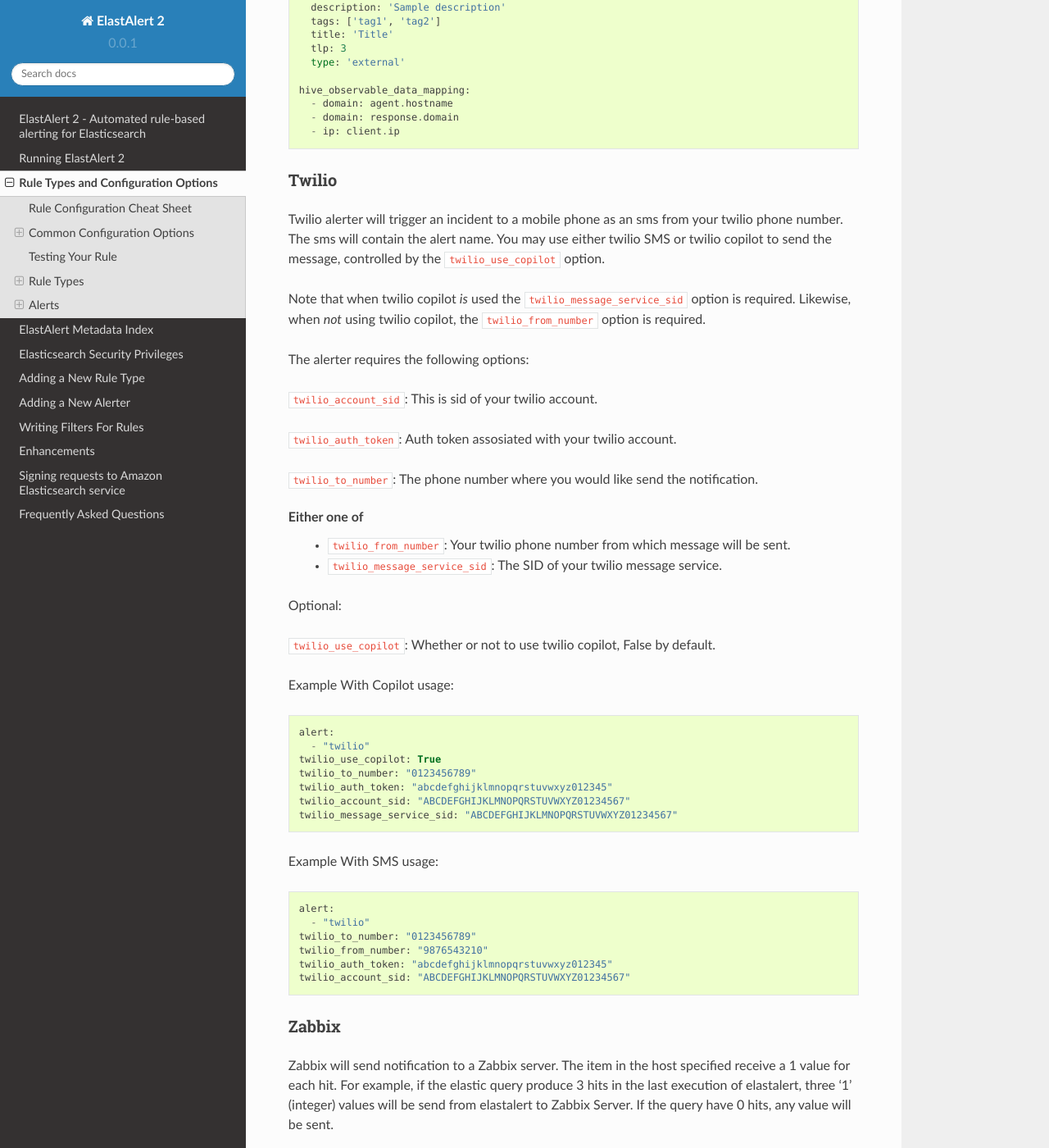
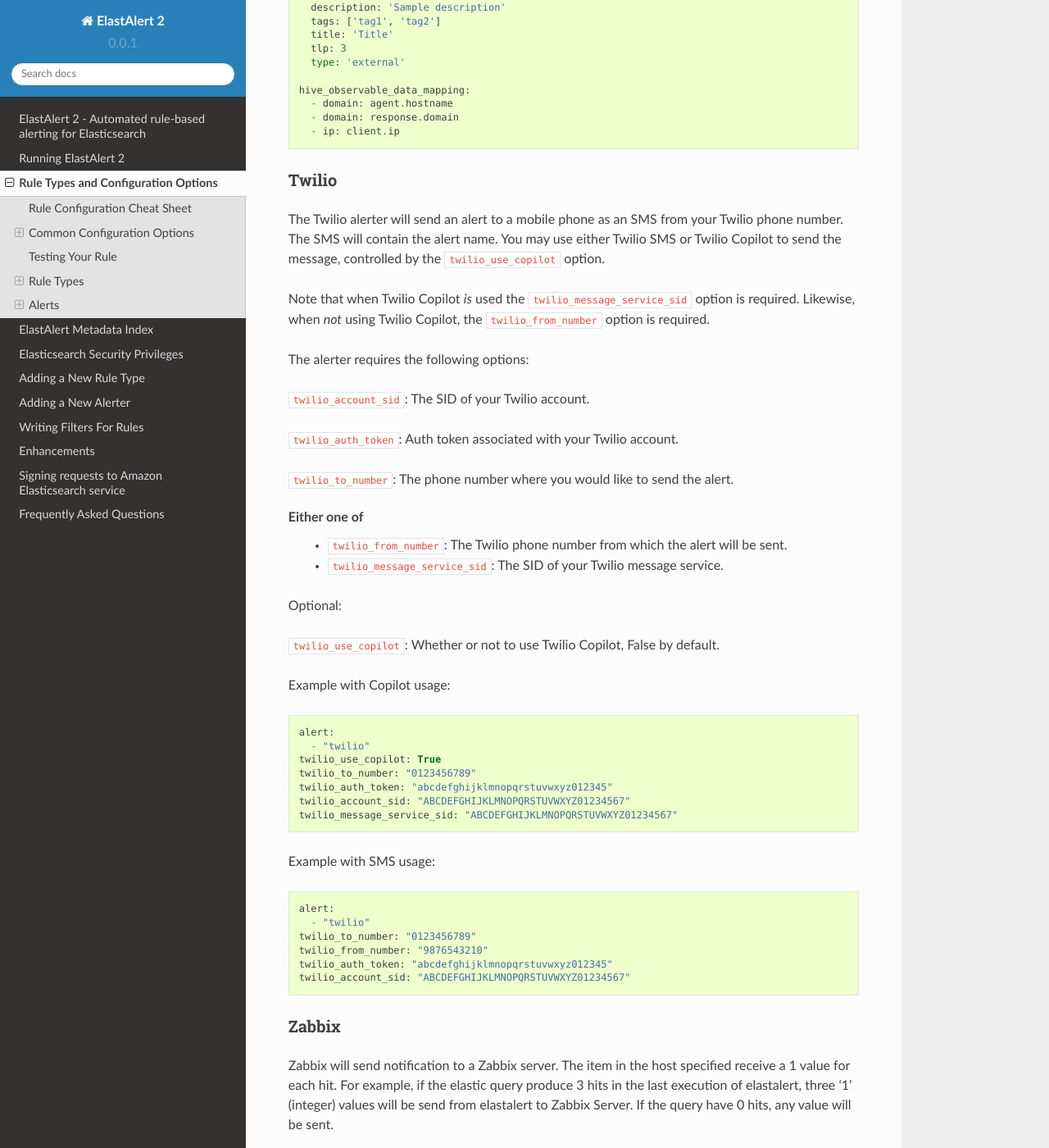
Before and after one commit to Yelp/elastalert, a Sphinx documentation site: the page built from docs/source/ruletypes.rst, in a window 1280 px wide and 1400 px high, scrolled down 71096 px. Shown: the whole window at 82% size. Built offline with Sphinx 7.4.7 and the Read the Docs theme 2.0.0, drawn with Linux system fonts in a browser that asks for light colours; pages that are not in the unit, such as notebooks, are missing from menus.

Commit message:
Tidy Twilio documentation

```diff
--- a/docs/source/ruletypes.rst
+++ b/docs/source/ruletypes.rst
@@ -2859,28 +2859,32 @@
 Twilio
 ~~~~~~
 
-Twilio alerter will trigger an incident to a mobile phone as an sms from your twilio phone number. The sms will contain the alert name. You may use either twilio SMS or twilio copilot
-to send the message, controlled by the ``twilio_use_copilot`` option.
-
-Note that when twilio copilot *is* used the ``twilio_message_service_sid`` option is required. Likewise, when *not* using twilio copilot, the ``twilio_from_number`` option is required.
+The Twilio alerter will send an alert to a mobile phone as an SMS from your Twilio
+phone number. The SMS will contain the alert name. You may use either Twilio SMS
+or Twilio Copilot to send the message, controlled by the ``twilio_use_copilot``
+option.
+
+Note that when Twilio Copilot *is* used the ``twilio_message_service_sid``
+option is required. Likewise, when *not* using Twilio Copilot, the
+``twilio_from_number`` option is required.
 
 The alerter requires the following options:
 
-``twilio_account_sid``: This is sid of your twilio account.
-
-``twilio_auth_token``: Auth token assosiated with your twilio account.
-
-``twilio_to_number``: The phone number where you would like send the notification.
+``twilio_account_sid``: The SID of your Twilio account.
+
+``twilio_auth_token``: Auth token associated with your Twilio account.
+
+``twilio_to_number``: The phone number where you would like to send the alert.
 
 Either one of
- * ``twilio_from_number``: Your twilio phone number from which message will be sent.
- * ``twilio_message_service_sid``: The SID of your twilio message service.
+ * ``twilio_from_number``: The Twilio phone number from which the alert will be sent.
+ * ``twilio_message_service_sid``: The SID of your Twilio message service.
 
 Optional:
 
-``twilio_use_copilot``: Whether or not to use twilio copilot, False by default.
-
-Example With Copilot usage::
+``twilio_use_copilot``: Whether or not to use Twilio Copilot, False by default.
+
+Example with Copilot usage::
 
     alert:
       - "twilio"
@@ -2890,7 +2894,7 @@
     twilio_account_sid: "ABCDEFGHIJKLMNOPQRSTUVWXYZ01234567"
     twilio_message_service_sid: "ABCDEFGHIJKLMNOPQRSTUVWXYZ01234567"
 
-Example With SMS usage::
+Example with SMS usage::
 
     alert:
       - "twilio"
```
